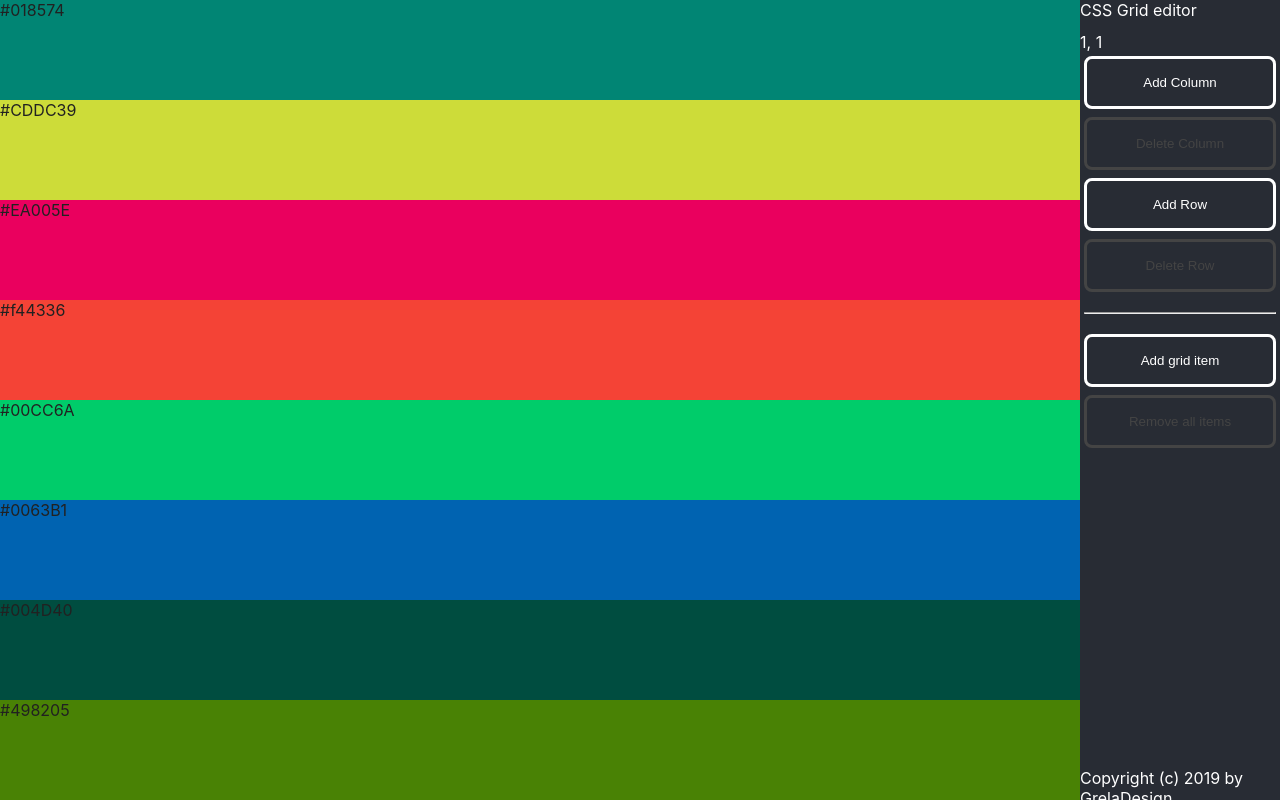
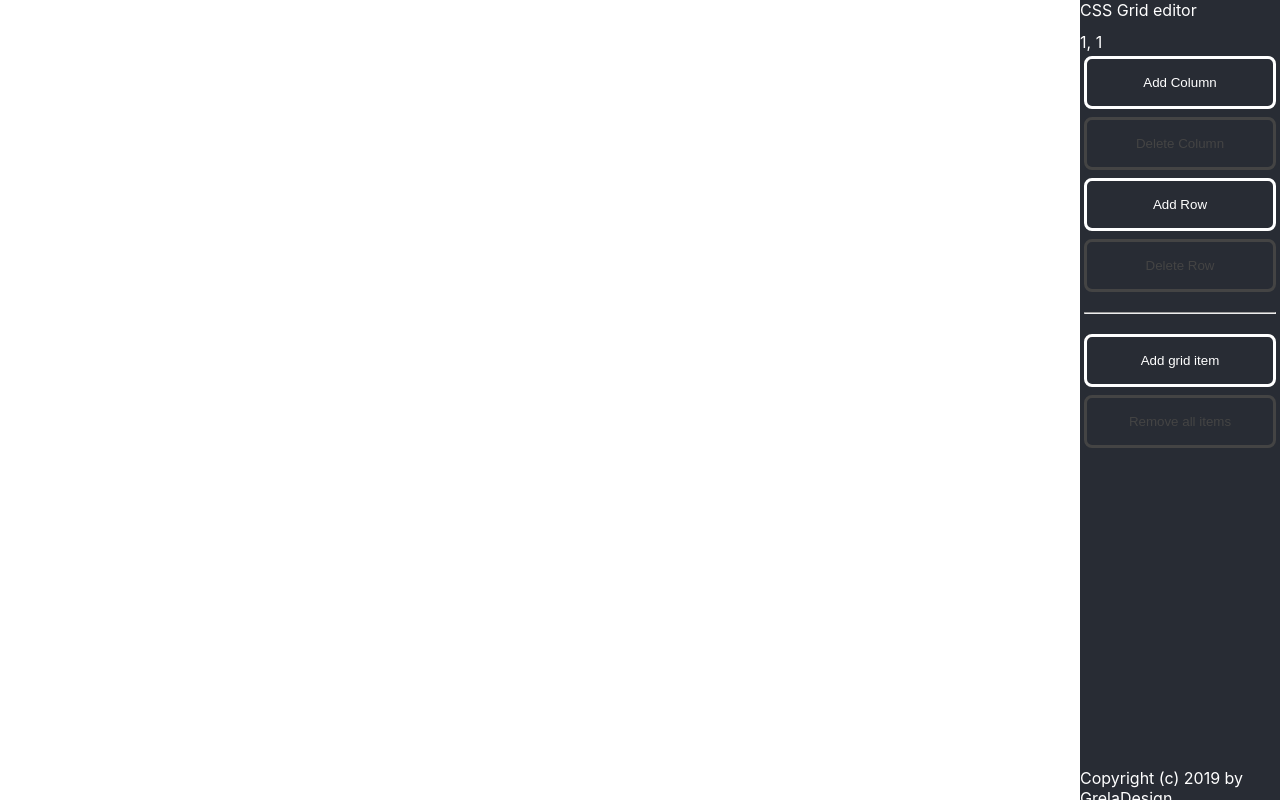
Before and after one commit to LukaszGrela/ts-react-css-grid, a React (Create React App) app: page / in a window 1280 px wide. Built offline with nearby package versions, Linux system fonts and the light colour scheme.

Commit message:
render created grid items

```diff
--- a/src/components/GridView/GridView.tsx
+++ b/src/components/GridView/GridView.tsx
@@ -2,13 +2,14 @@ import React, { ReactNode } from 'react';
 
 import './styles/index.scss';
 import { ICSSGridStyle } from '../../store/Grid/types';
+import { IGridItemDescriptor } from '../../store/GridItems/types';
 
 export interface IProps {
   columns: number;
   rows: number;
 
   gridStyle: ICSSGridStyle;
-  gridContent: string[];
+  gridContent: IGridItemDescriptor[];
 }
 
 const GridView: React.FC<IProps> = ({
@@ -23,9 +24,9 @@ const GridView: React.FC<IProps> = ({
         return (
           <div
             className="GridView_child"
-            key={childDescriptor}
-            style={{ backgroundColor: childDescriptor }}>
-            {childDescriptor}
+            key={childDescriptor.id}
+            style={{ backgroundColor: childDescriptor.color }}>
+            {childDescriptor.id}
           </div>
         );
       }
--- a/src/components/GridView/GridViewConnected.ts
+++ b/src/components/GridView/GridViewConnected.ts
@@ -3,22 +3,16 @@ import GridView, { IProps } from './GridView';
 import { AppState } from '../../store';
 import { stringToHashedColour } from '../../utils/stringToHashedColour';
 
-type TStateProps = Pick<IProps, 'columns' | 'rows' | 'gridStyle' | 'gridContent'>;
+type TStateProps = Pick<
+  IProps,
+  'columns' | 'rows' | 'gridStyle' | 'gridContent'
+>;
 const mapStateToProps = (state: AppState): TStateProps => ({
   columns: state.grid.columns,
   rows: state.grid.rows,
   gridStyle: state.grid.style,
 
-  gridContent: [
-    stringToHashedColour('jeden 1'),
-    stringToHashedColour('dwa 2'),
-    stringToHashedColour('trzy 3'),
-    stringToHashedColour('cztery 4'),
-    stringToHashedColour('piec 5'),
-    stringToHashedColour('szesc 6'),
-    stringToHashedColour('siedem 7'),
-    stringToHashedColour('osiem 8'),
-  ]
+  gridContent: state.gridItems.items,
 });
 
 export default connect(mapStateToProps)(GridView);
```
